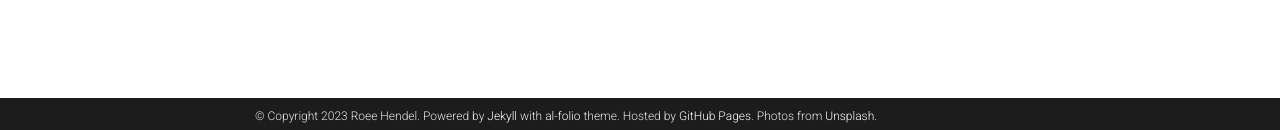
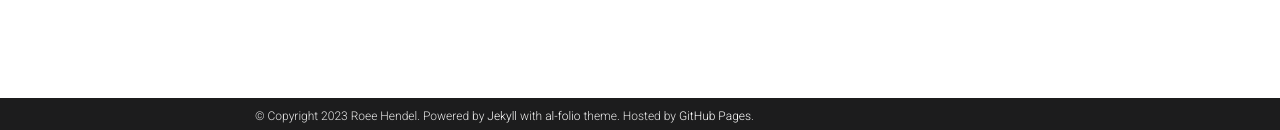
Before and after one commit to roeehendel/roeehendel.github.io, a Jekyll site: the page built from _pages/teaching.md, in a window 1280 px wide. Shown: the part 767-897 px from the top of the page. Built offline with Jekyll 4.4.1, drawn with Linux system fonts in a browser that asks for light colours; comment, search, counter and statistics services are not loaded; a style sheet for code colours, icons or effects is not loaded; some of the changed lines change nothing that is shown.

Commit message:
Update _config.yml

```diff
--- a/_config.yml
+++ b/_config.yml
@@ -12,8 +12,7 @@
 footer_text: >
   Powered by <a href="https://jekyllrb.com/" target="_blank">Jekyll</a> with <a href="https://github.com/alshedivat/al-folio">al-folio</a> theme.
   Hosted by <a href="https://pages.github.com/" target="_blank">GitHub Pages</a>.
-  Photos from <a href="https://unsplash.com" target="_blank">Unsplash</a>.
-keywords: jekyll, jekyll-theme, academic-website, portfolio-website  # add your own keywords or leave empty
+keywords: roee-hendel, roee, hendel, ai, research, researcher
 
 lang: en # the language of your site (for example: en, fr, cn, ru, etc.)
 icon: ⚛️  # the emoji used as the favicon (alternatively, provide image name in /assets/img/)
@@ -105,8 +104,7 @@
 youtube_id: # your youtube channel id (youtube.com/@<youtube_id>)
 discord_id: # your discord id (18-digit unique numerical identifier)
 
-contact_note: >
-  You can even add a little note about which of these is the best way to reach you.
+contact_note:
 
 # -----------------------------------------------------------------------------
 # Analytics and search engine verification
@@ -170,19 +168,19 @@
   news:
     defaults:
       layout: post
-    output: true
+    output: false
     permalink: /news/:path/
   projects:
-    output: true
+    output: false
     permalink: /projects/:path/
 
 announcements:
-  enabled: true
+  enabled: false
   scrollable: true # adds a vertical scroll bar if there are more than 3 news items
   limit: 5 # leave blank to include all the news in the `_news` folder
 
 latest_posts:
-  enabled: true
+  enabled: false
   scrollable: true # adds a vertical scroll bar if there are more than 3 new posts items
   limit: 3 # leave blank to include all the blog posts
 
```
